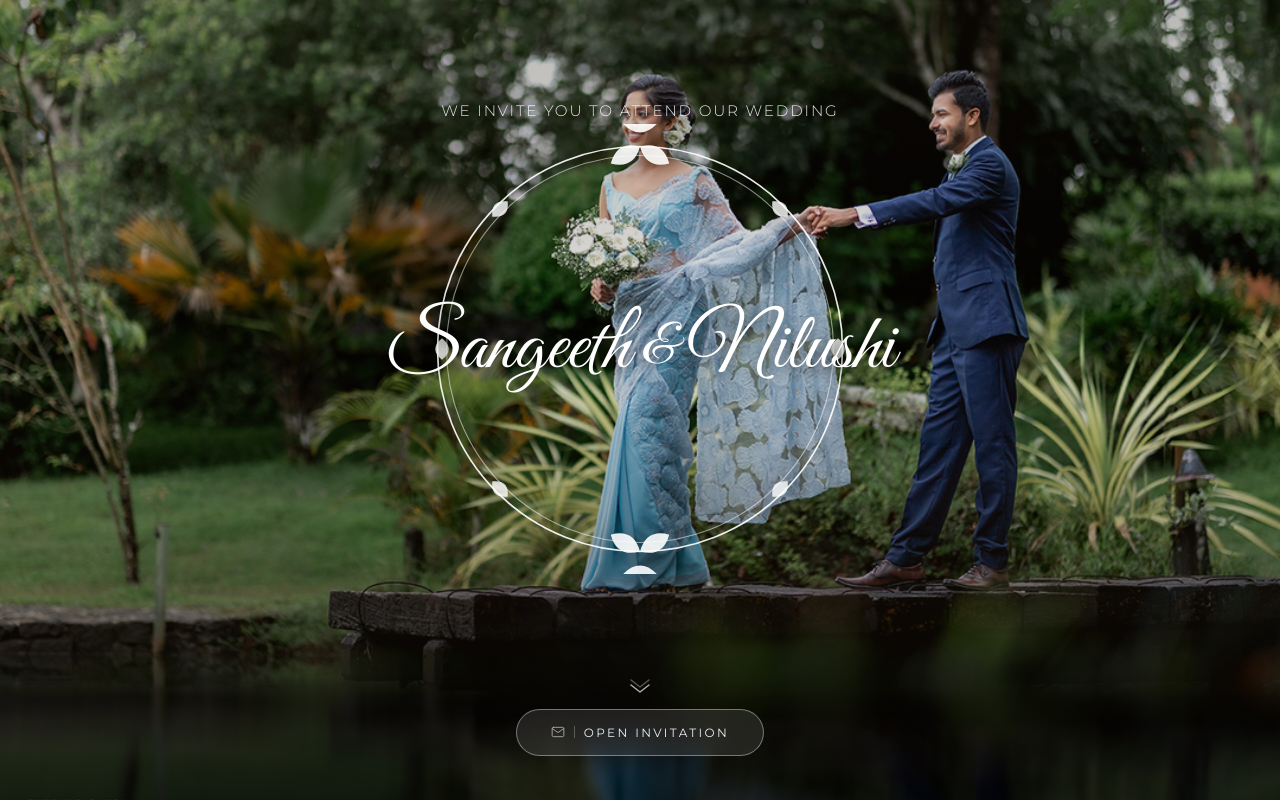
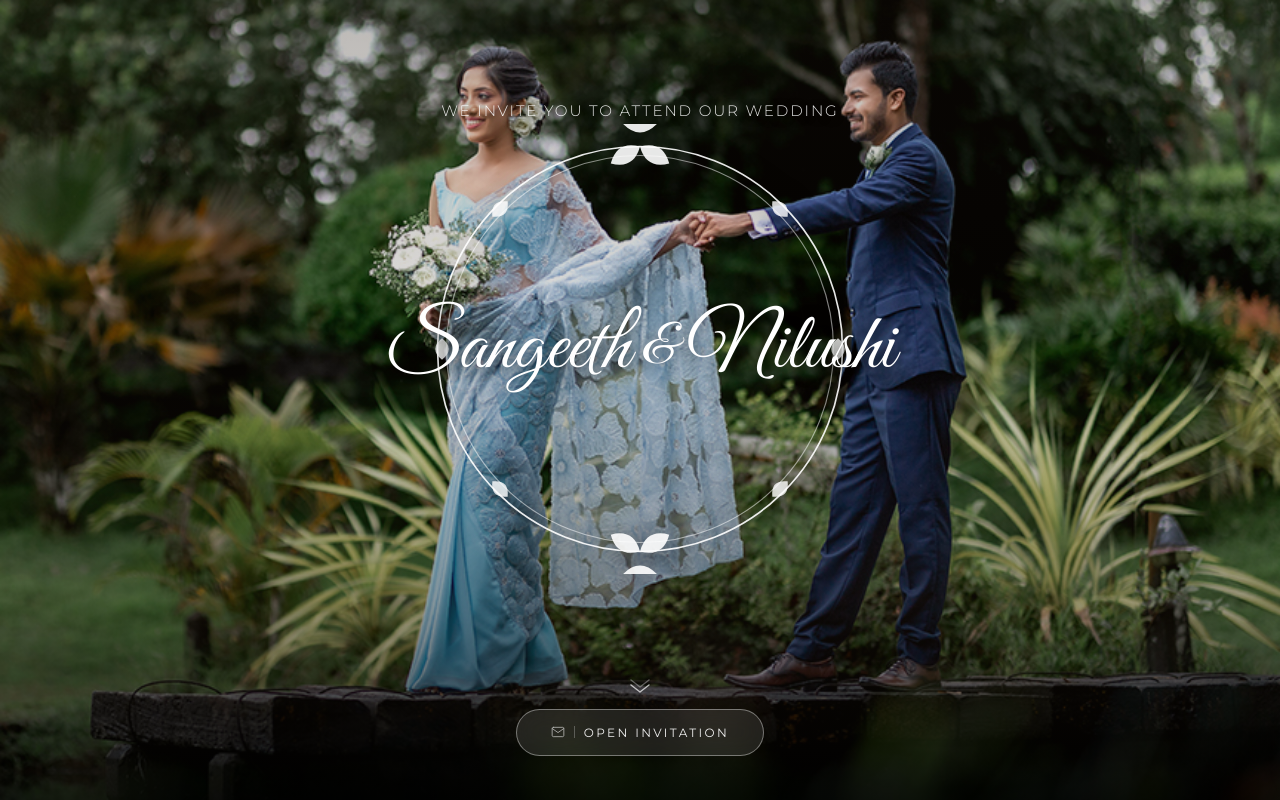
Before and after one commit to Benaragama-003/Wedding-Invitation, a React (Vite) app in the folder Frontend/: page / in a window 1280 px wide. Built offline with nearby package versions, Linux system fonts and the light colour scheme; a web font is replaced by a local one.

Commit message:
Fix desktop framing by adding zoom to allow panning hands over ampersand

```diff
--- a/Frontend/src/index.css
+++ b/Frontend/src/index.css
@@ -384,10 +384,11 @@ body {
    ============================================ */
 .bg-hero-responsive {
   background-image: url('/7.jpg');
-  background-size: cover;
-  /* 85% pans right significantly to pull their holding hands to the center over the ampersand.
-     10% lowers the image to bring their hands physically closer to the text. */
-  background-position: 85% 10%;
+  /* Scale the image up by 25% so that we have enough overflow to pan it horizontally. */
+  background-size: 125%;
+  /* Pan to the right edge (100%) to pull the hands to the center.
+     20% vertically nudges them down to sit right above the ampersand. */
+  background-position: 100% 20%;
 }
 
 @media (max-width: 768px) {
```
